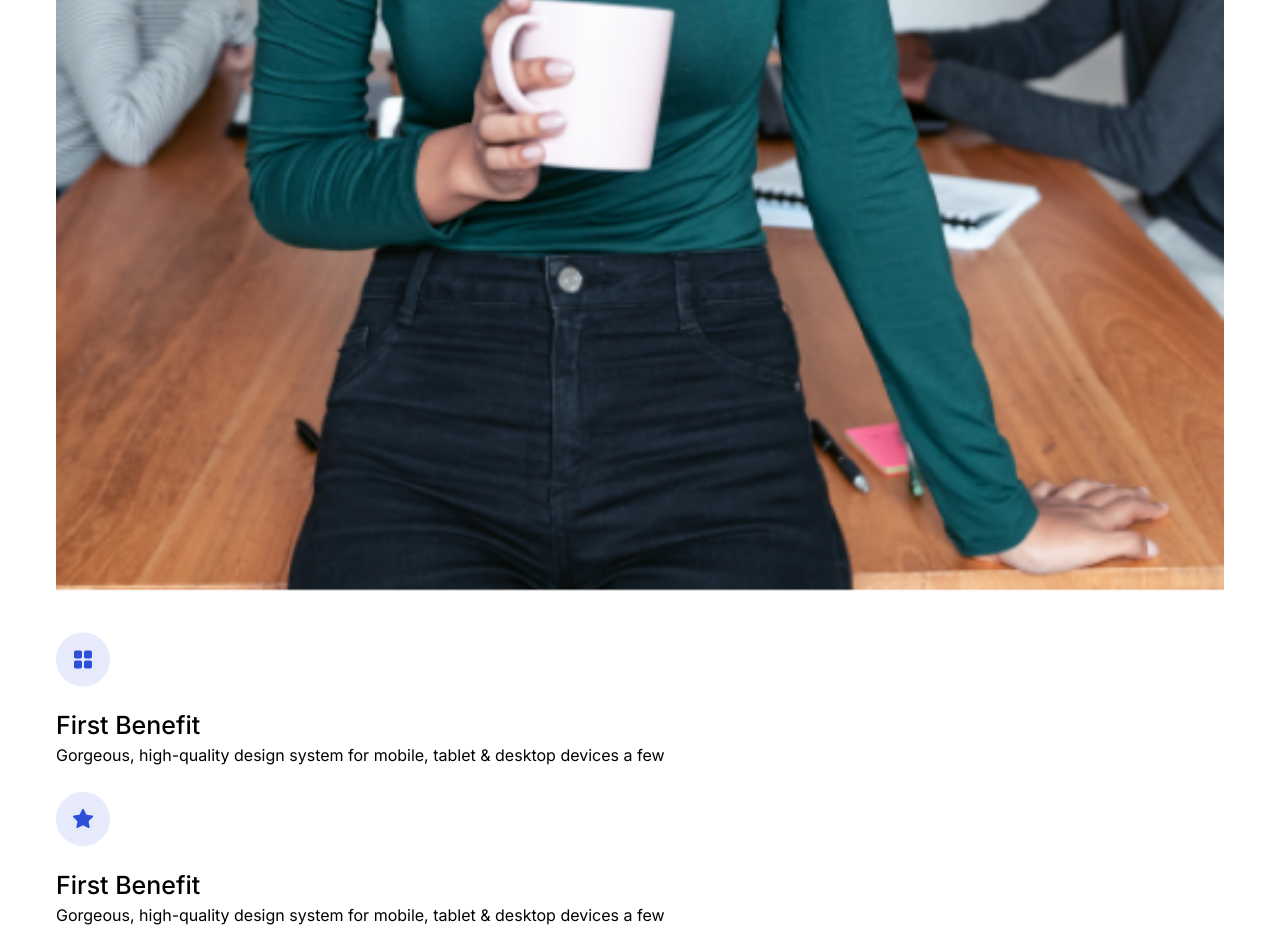
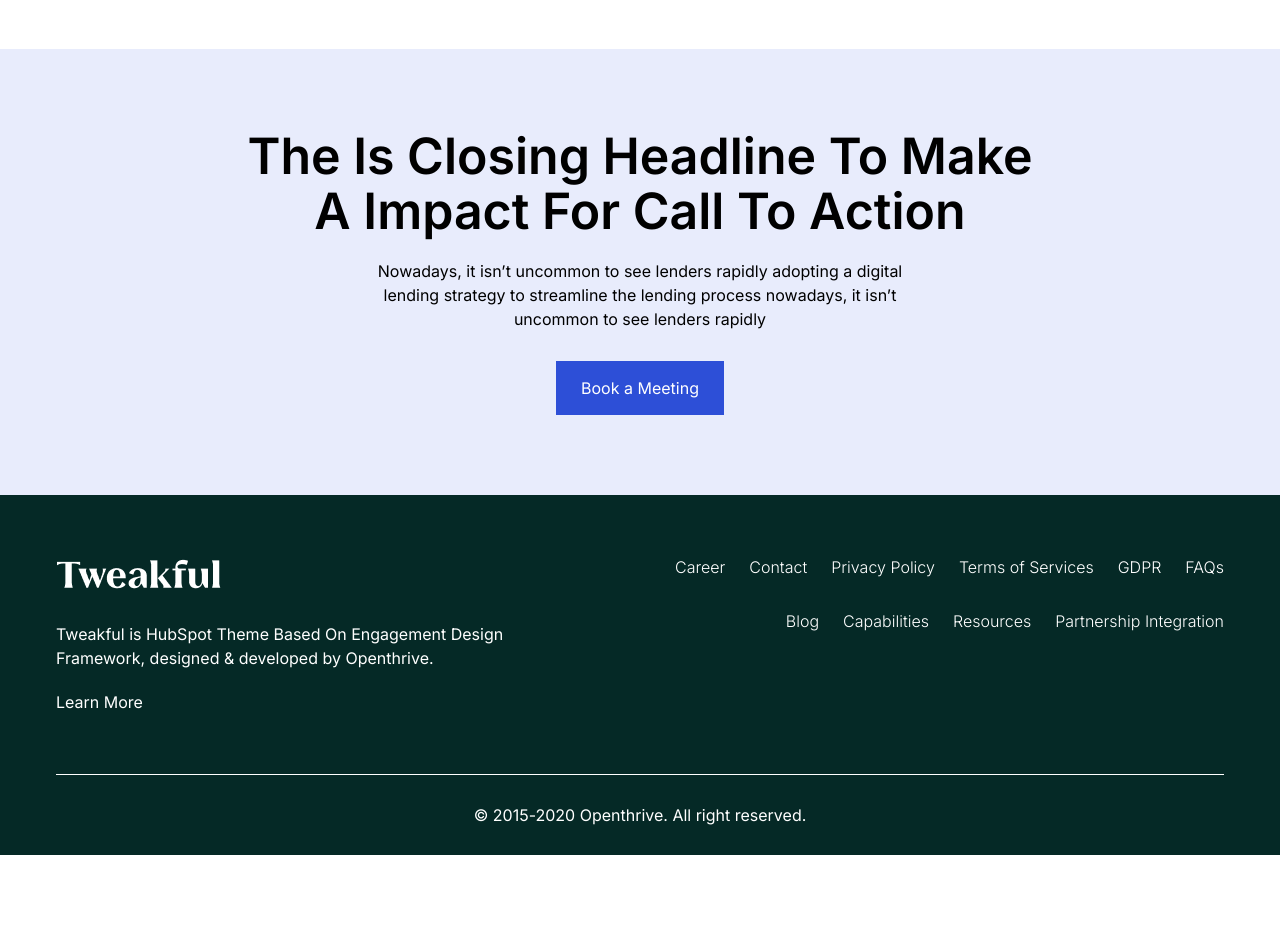
Before and after one commit to DimitarK13/smartclick-exam-1, a plain HTML site: page index.html in a window 1280 px wide. Shown: the part 1200-2149 px from the top of the page. After the commit the page ends 2055 px from the top, so only its background shows below. Drawn offline with Linux system fonts and the light colour scheme.

Commit message:
Style for desktop - added responsiveness

```diff
--- a/assets/styles/styles.css
+++ b/assets/styles/styles.css
@@ -110,16 +110,6 @@ footer {
   padding-top: 2.5rem;
 }
 
-@media (min-width: 50em) {
-  .padding-block {
-    padding-block: 5rem;
-  }
-
-  footer {
-    padding-top: 3.75rem;
-  }
-}
-
 .btn {
   cursor: pointer;
   display: inline-block;
@@ -136,12 +126,6 @@ footer {
 
 .hide-s {
   display: none;
-}
-
-@media (min-width: 50em) {
-  .hide-s {
-    display: block;
-  }
 }
 
 /* NAVIGATION */
@@ -165,39 +149,6 @@ footer {
 
 .nav__primary-list li a {
   color: var(--clr-neutral-800);
-}
-
-@media (max-width: 50em) {
-  .nav__toggle-button {
-    cursor: pointer;
-    display: block;
-    z-index: 9999;
-  }
-
-  .nav__logo {
-    z-index: 9999;
-  }
-
-  .nav__primary-list {
-    position: absolute;
-    top: 0;
-    left: 0;
-    padding-block: 5rem 2rem;
-    background-color: var(--clr-primary-100);
-    inset: 0 0 auto 0;
-    flex-direction: column;
-    gap: 2rem;
-
-    transition: transform 250ms ease-in-out;
-  }
-
-  .nav__primary-list[aria-expanded='false'] {
-    transform: translateY(-100%);
-  }
-
-  .nav__primary-list[aria-expanded='true'] {
-    transform: translateY(0);
-  }
 }
 
 /* HERO */
@@ -244,6 +195,10 @@ footer {
   gap: 1.56rem;
 }
 
+.card {
+  max-width: 400px;
+}
+
 .card__image {
   margin-bottom: 1.625rem;
 }
@@ -273,6 +228,7 @@ footer {
 }
 
 .footer__content-description {
+  max-width: 450px;
   margin-bottom: 1.875rem;
 }
 
@@ -305,3 +261,120 @@ footer {
   border-top: 1px solid var(--clr-neutral-100);
   text-align: center;
 }
+
+/* RESPONSIVE */
+
+@media (min-width: 50em) {
+  .padding-block {
+    padding-block: 5rem;
+  }
+
+  footer {
+    padding-top: 3.75rem;
+  }
+
+  .hide-s {
+    display: block;
+  }
+
+  .hide-l {
+    display: none;
+  }
+
+  .nav__toggle-button {
+    cursor: pointer;
+    display: block;
+    z-index: 9999;
+  }
+
+  .nav__logo {
+    z-index: 9999;
+  }
+
+  .nav__primary-list {
+    position: absolute;
+    top: 0;
+    left: 0;
+    padding-block: 5rem 2rem;
+    background-color: var(--clr-primary-100);
+    inset: 0 0 auto 0;
+    flex-direction: column;
+    gap: 2rem;
+
+    transition: transform 250ms ease-in-out;
+  }
+
+  .nav__primary-list[aria-expanded='false'] {
+    transform: translateY(-100%);
+  }
+
+  .nav__primary-list[aria-expanded='true'] {
+    transform: translateY(0);
+  }
+
+  .hero {
+    margin-block: 3.125rem 6.25rem;
+    flex-direction: row;
+    align-items: center;
+  }
+
+  .hero__content-paragraph {
+    max-width: 482px;
+  }
+
+  .hero__content-buttons {
+    margin-top: 1.875rem;
+    flex-direction: row;
+    align-items: center;
+  }
+
+  .cards {
+    margin-bottom: 5rem;
+    flex-direction: row;
+    justify-content: space-around;
+  }
+
+  .cards__column {
+    gap: 2.5rem;
+  }
+
+  .card {
+    display: flex;
+    gap: 1.875rem;
+  }
+
+  .closing-cta {
+    text-align: center;
+  }
+
+  .closing-cta > * {
+    margin-inline: auto;
+  }
+
+  .closing-cta__header {
+    max-width: 800px;
+  }
+
+  .closing-cta__paragraph {
+    max-width: 550px;
+  }
+}
+
+@media (min-width: 70em) {
+  .footer__content {
+    display: flex;
+    justify-content: space-between;
+  }
+
+  .footer__content-links {
+    flex-direction: column;
+    justify-content: flex-start;
+    align-items: flex-end;
+    gap: 1.875rem;
+  }
+
+  .footer__content-links-column ul {
+    flex-direction: row;
+    gap: 1.5rem;
+  }
+}
--- a/index.html
+++ b/index.html
@@ -29,7 +29,7 @@
         <li class="primary-list__item"><a href="#">Pricing</a></li>
         <li class="primary-list__item"><a href="#">About Us</a></li>
         <li class="primary-list__item"><a href="#">Help</a></li>
-        <li class="primary-list__item">
+        <li class="primary-list__item hide-l">
           <a class="btn" href="#">Book a Meeting</a>
         </li>
       </ul>
@@ -156,11 +156,9 @@
 
       <section class="background-primary" aria-label="Closing Headline">
         <div class="container padding-block | closing-cta">
-          <header>
-            <h2 class="closing-cta__header">
-              The Is Closing Headline To Make A Impact For Call To Action
-            </h2>
-          </header>
+          <h2 class="closing-cta__header">
+            The Is Closing Headline To Make A Impact For Call To Action
+          </h2>
           <p class="closing-cta__paragraph">
             Nowadays, it isn’t uncommon to see lenders rapidly adopting a
             digital lending strategy to streamline the lending process nowadays,
```
